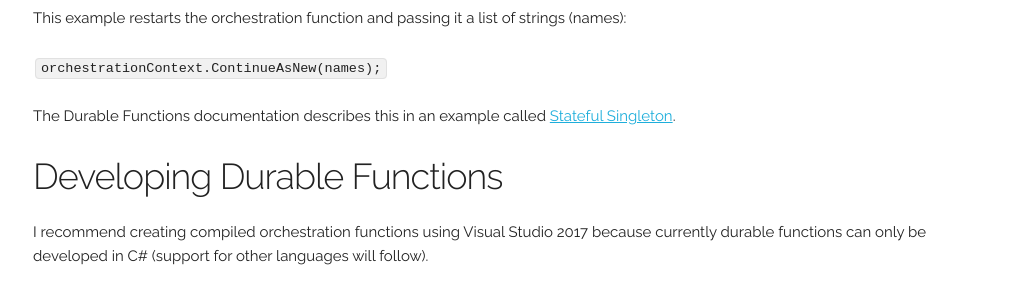
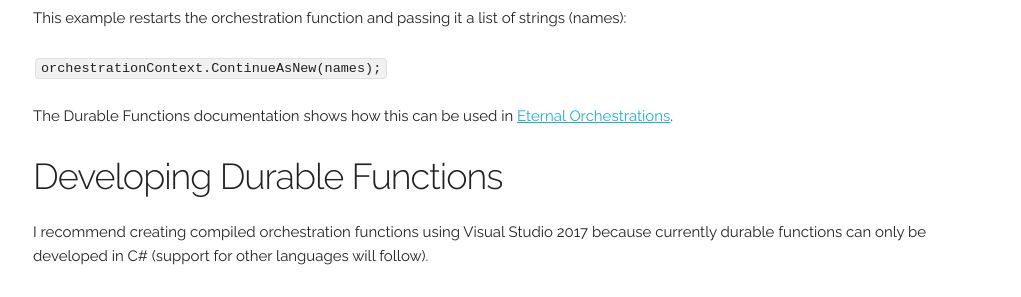
Before and after one commit to marcduiker/marcduiker.github.io, a Jekyll site: the page built from _posts/2017-11-05-durable-azure-functions-stateful-orchestrations.md, in a window 1280 px wide and 900 px high, scrolled down 3728 px. Shown: the part 153-450 px from the top of the window, without its empty margins (127-1148 px from the left). Built offline with Jekyll 4.4.1, drawn with Linux system fonts in a browser that asks for light colours; nearby versions of some CDN libraries; comment, search, counter and statistics services are not loaded; some of the changed lines change nothing that is shown.

Commit message:
Updated links to point to docs.microsoft.com

```diff
--- a/_posts/2017-11-05-durable-azure-functions-stateful-orchestrations.md
+++ b/_posts/2017-11-05-durable-azure-functions-stateful-orchestrations.md
@@ -8,13 +8,13 @@
 
 ## Durable Functions
 
-Since my [Getting started with Serverless Architectures using Azure Functions]({{ site.url}}/2017/10/19/serverless-architectures-using-azure-functions.html) session at Techdays I've been closely monitoring the latest news about Azure Functions. The most recent addition is called [Durable Functions](https://azure.github.io/azure-functions-durable-extension/articles/overview.html){:target="_blank"}. With this extension long running and stateful function orchestrations can be developed. This is a welcome addition to the Azure serverless product suite since it is now much easier to implement function chaining and fan-in/fan-out messaging scenarios.
+Since my [Getting started with Serverless Architectures using Azure Functions]({{ site.url}}/2017/10/19/serverless-architectures-using-azure-functions.html) session at Techdays I've been closely monitoring the latest news about Azure Functions. The most recent addition is called [Durable Functions](https://docs.microsoft.com/en-us/azure/azure-functions/durable-functions-overview){:target="_blank"}. With this extension long running and stateful function orchestrations can be developed. This is a welcome addition to the Azure serverless product suite since it is now much easier to implement function chaining and fan-in/fan-out messaging scenarios.
 
 <!--more-->
 
 ### How does it work?
 
-Durable Functions are built on top of the [Durable Task Framework](https://github.com/Azure/durabletask){:target="_blank"} which enables development of long running persistent workflows by using a pattern called [Event Sourcing](https://azure.github.io/azure-functions-durable-extension/articles/overview.html#the-technology){:target="_blank"}. This pattern ensures that all actions in the orchestration function are stored and can be replayed. One of the benefits of this approach is that when the orchestration function instance has triggered another function to perform a task, the orchestration function itself can hibernate (and will not cost anything when the consumption plan is used) until the other function returns its result.
+Durable Functions are built on top of the [Durable Task Framework](https://github.com/Azure/durabletask){:target="_blank"} which enables development of long running persistent workflows by using a pattern called [Event Sourcing](https://docs.microsoft.com/en-us/azure/azure-functions/durable-functions-overview#the-technology){:target="_blank"}. This pattern ensures that all actions in the orchestration function are stored and can be replayed. One of the benefits of this approach is that when the orchestration function instance has triggered another function to perform a task, the orchestration function itself can hibernate (and will not cost anything when the consumption plan is used) until the other function returns its result.
 
 Durable Functions use Azure Storage queues, tables and blobs to manage state and messages. It uses the storage account which is created when you create a new Function App through the Azure portal.
 
@@ -108,7 +108,7 @@
 
 `orchestrationContext.ContinueAsNew(names);`
 
-The Durable Functions documentation describes this in an example called [Stateful Singleton](https://azure.github.io/azure-functions-durable-extension/articles/samples/counter.html){:target="_blank"}.
+The Durable Functions documentation shows how this can be used in [Eternal Orchestrations](https://docs.microsoft.com/en-us/azure/azure-functions/durable-functions-eternal-orchestrations){:target="_blank"}.
 
 ### Developing Durable Functions
 
```
